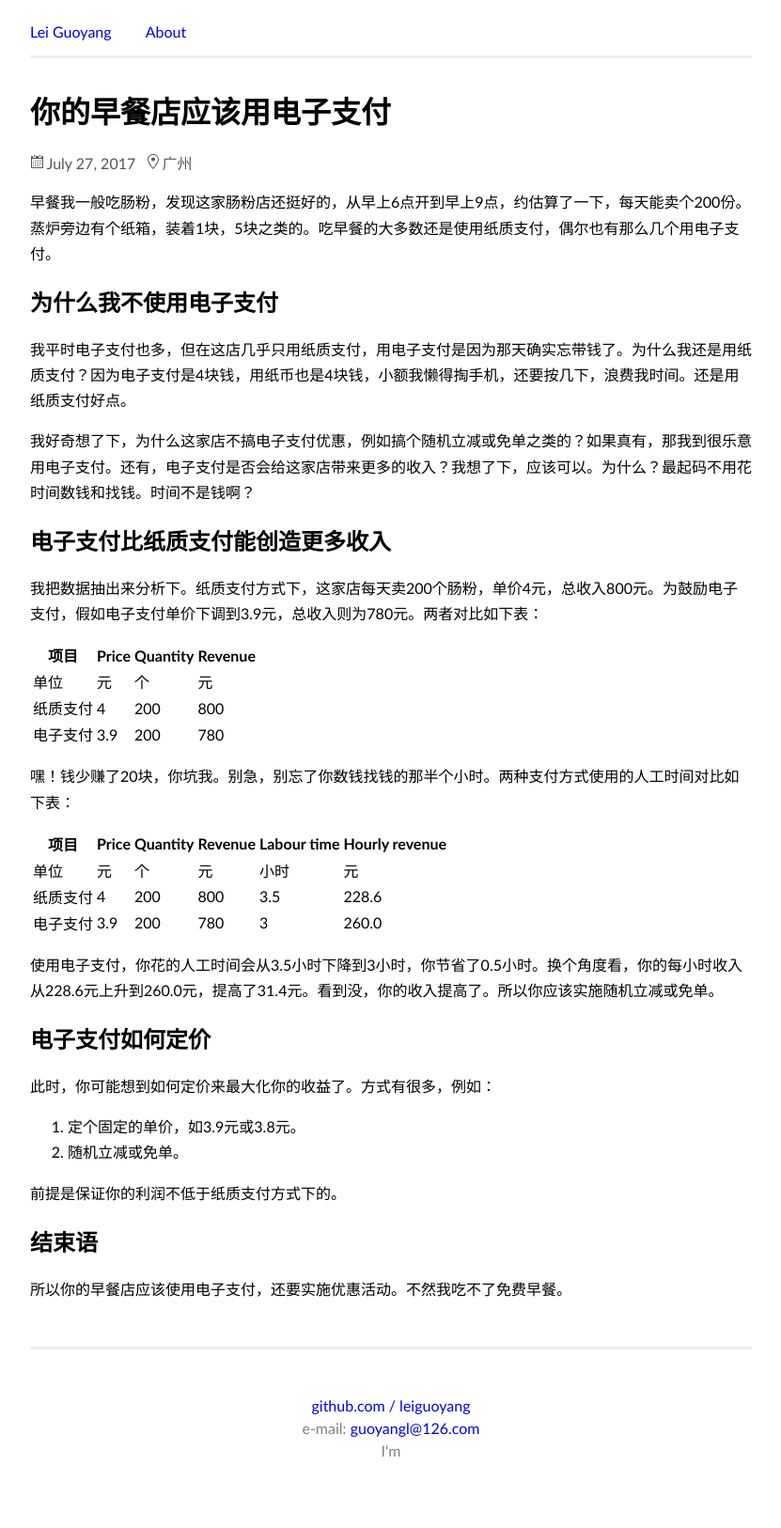
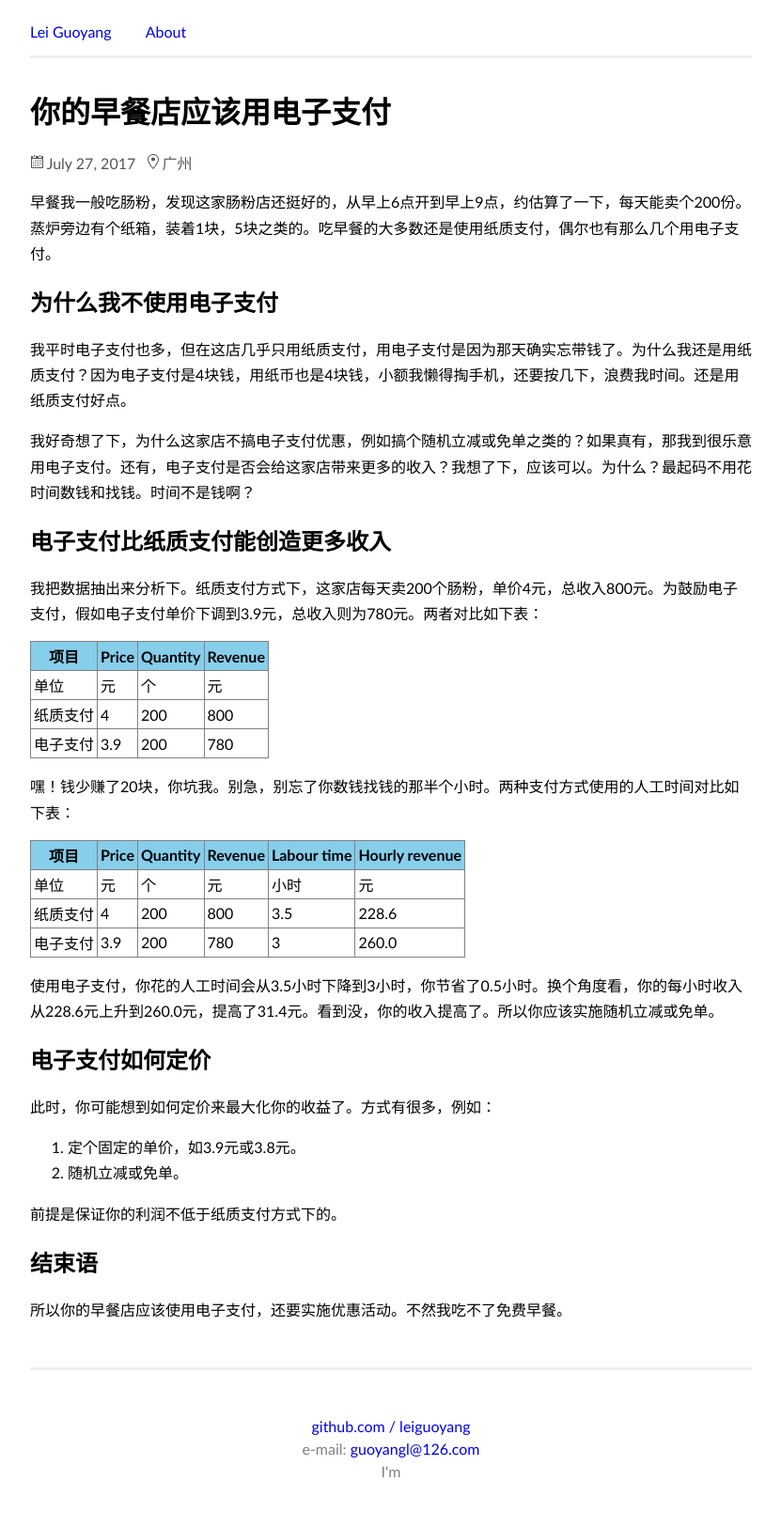
Before and after one commit to leiguoyang/leiguoyang.github.io, a Jekyll site: the page built from _posts/2017-07-27-你的早餐店应该用电子支付.md, in a window 1280 px wide. Shown: the whole page at 94% size, without its empty margins (224-1055 px from the left). Built offline with Jekyll 4.4.1, drawn with Linux system fonts in a browser that asks for light colours; our own code applies the rules of GitHub Pages for plain Markdown files; before the commit the page ends 1604 px from its top, so only the background shows below that.

Commit message:
Style table

```diff
--- a/css/main.css
+++ b/css/main.css
@@ -86,3 +86,19 @@ blockquote {
 blockquote p:before, blockquote p:after {
   content: '"';
 }
+
+table, th, td {
+  border: 1px solid gray;
+}
+
+th, td {
+  padding: 3px;
+}
+
+table {
+  border-collapse: collapse;
+}
+
+th {
+  background-color: skyblue;
+}
```
